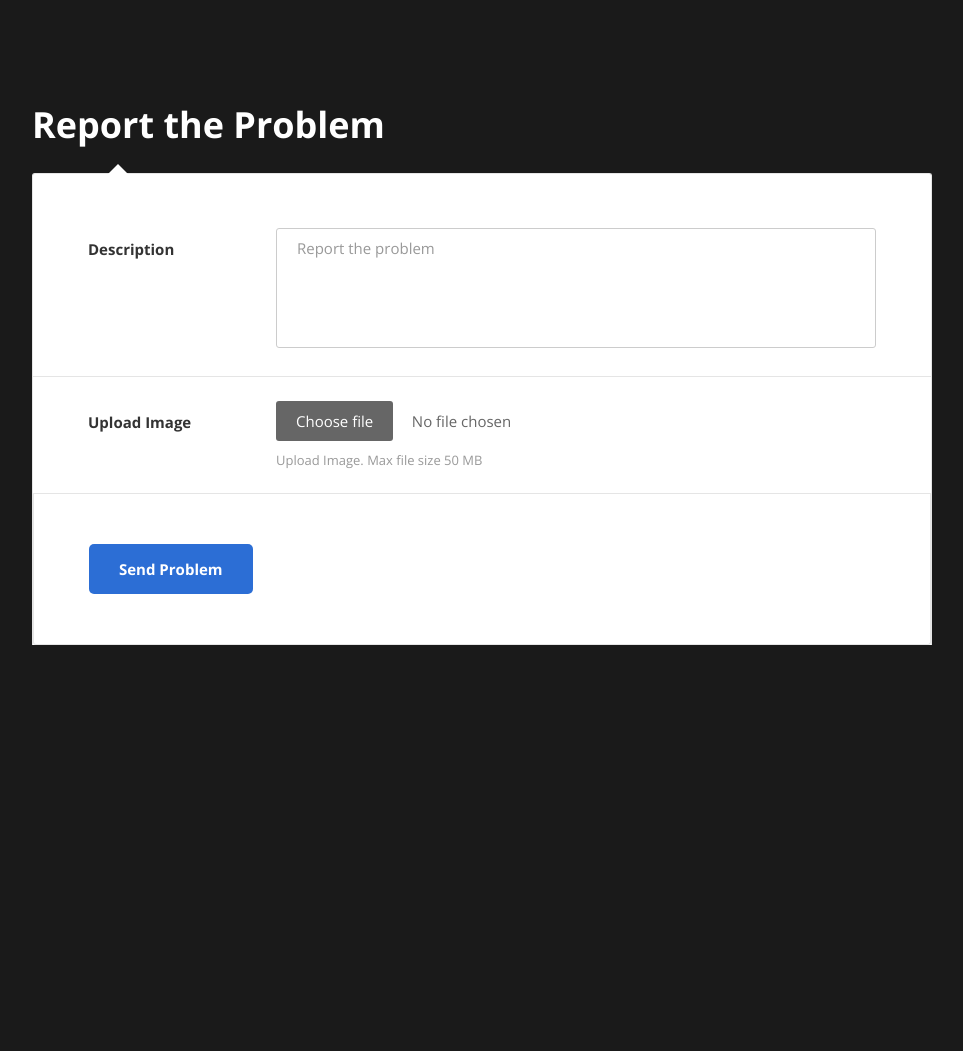
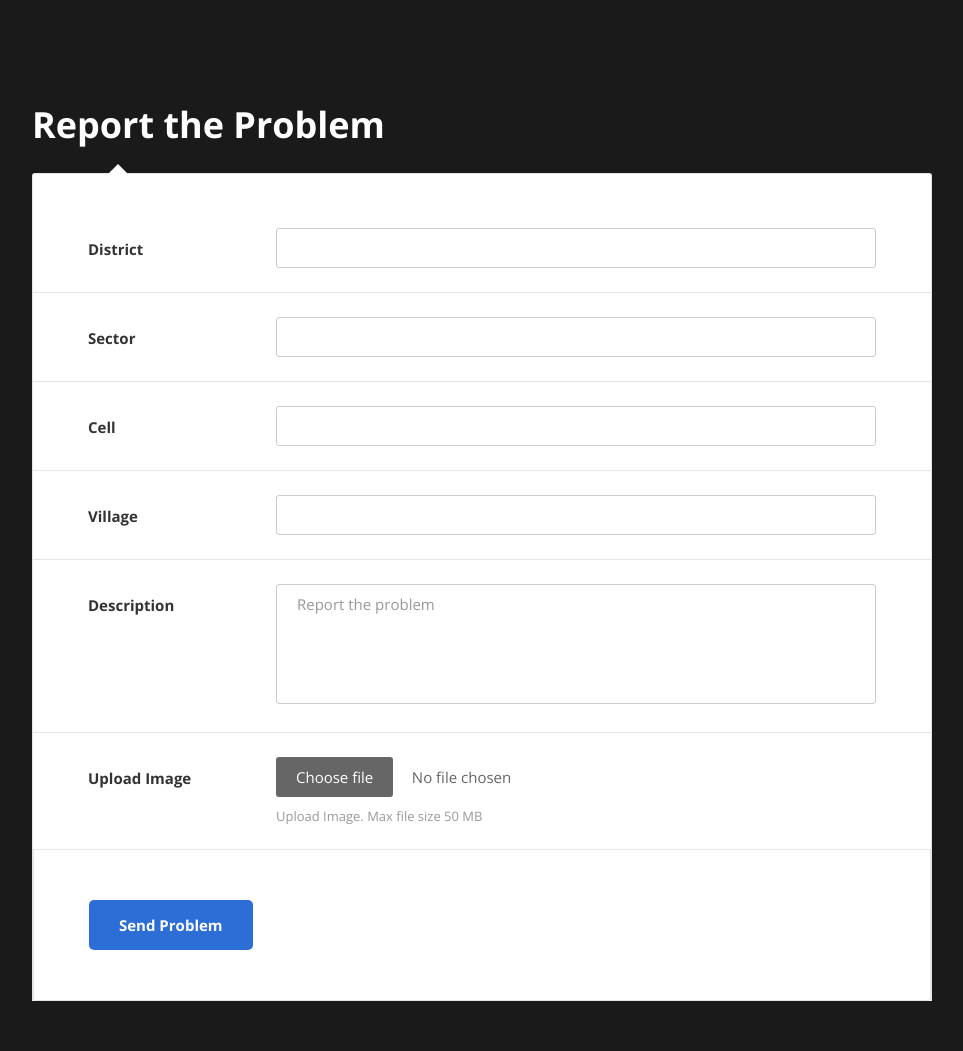
Before and after one commit to Angemichel12/geolocation_app, a Django app: page /get_detail/ in a window 1280 px wide. Shown: the whole page, without its empty margins (158-1121 px from the left). Before the commit the page ends 645 px from the top, so only its background shows below. Run offline with Django 4.2, Linux system fonts and the light colour scheme; a user stored in the database is signed in.

Commit message:
add district, sector, cell, village field in database

```diff
--- a/locations/forms.py
+++ b/locations/forms.py
@@ -6,7 +6,7 @@ from django.core.exceptions import ValidationError
 class PropertyRegister(forms.ModelForm):
 	class Meta:
 		model = Location
-		fields = ['image', 'description']
+		fields = ['image', 'description', 'district', 'sector', 'cell', 'village']
 
 
 class RegistrationForm(forms.ModelForm):
--- a/locations/models.py
+++ b/locations/models.py
@@ -23,7 +23,10 @@ class Location(models.Model):
 	reported_time = models.DateTimeField(default=timezone.now)
 	image = models.ImageField(upload_to='properties/')
 	description = models.TextField(default='devastation')
-
+	district = models.CharField(max_length=30)
+	sector = models.CharField(max_length=30)
+	cell = models.CharField(max_length=30)
+	village = models.CharField(max_length=30)
 
 	def __str__(self):
-		return self.country
+		return self.city
--- a/locations/templates/report_form.html
+++ b/locations/templates/report_form.html
@@ -30,6 +30,38 @@
                 <div class="card-body">
                     <form method="POST" enctype='multipart/form-data'>
                     	{% csrf_token %}
+                        <div class="form-row">
+                            <div class="name">District</div>
+                            <div class="value">
+                                <div class="input-group">
+                                    <input type="text" name="district" class="input--style-6">
+                                </div>
+                            </div>
+                        </div>
+                         <div class="form-row">
+                            <div class="name">Sector</div>
+                            <div class="value">
+                                <div class="input-group">
+                                    <input type="text" name="sector" class="input--style-6">
+                                </div>
+                            </div>
+                        </div>
+                         <div class="form-row">
+                            <div class="name">Cell</div>
+                            <div class="value">
+                                <div class="input-group">
+                                    <input type="text" name="cell" class="input--style-6">
+                                </div>
+                            </div>
+                        </div>
+                         <div class="form-row">
+                            <div class="name">Village</div>
+                            <div class="value">
+                                <div class="input-group">
+                                    <input type="text" name="village" class="input--style-6">
+                                </div>
+                            </div>
+                        </div>
 
                         <div class="form-row">
                             <div class="name">Description</div>
--- a/locations/views.py
+++ b/locations/views.py
@@ -38,7 +38,9 @@ def get_detail(request):
 		location_data = json.loads(location_data_one)
 
 		info = Location(poster=request.user,country=location_data['country'], latitude=location_data['lat'], longitude=location_data['lon'],
-		city=location_data['city'], image=request.FILES.get('photo'), description=request.POST.get('message'))
+		city=location_data['city'], image=request.FILES.get('photo'), description=request.POST.get('message'),
+		district=request.POST.get('district'), sector=request.POST.get('sector'), cell=request.POST.get('cell'),
+		village=request.POST.get('village'))
 		info.save()
 		messages.success(request, f'Report is successfull!')
 		return redirect('home')
@@ -46,7 +48,7 @@ def get_detail(request):
 
 		form=PropertyRegister()
 
-	return render(request, 'report_form.html', context = {'form':form,})
+	return render(request, 'report_form.html', context = {'form':form})
 
 @login_required
 def dashboard(request):
```
Also changed, not shown: locations/templates/dashboard.html (+6 -5 lines), db.sqlite3, media/properties/book.jpeg (added), media/properties/cart.png (added), media/properties/devastation.jpeg (added), media/properties/shoes.jpeg (added), media/properties/shoes_LltU6PQ.jpeg (added), media/properties/shoes_QNZWnpY.jpeg (added).
